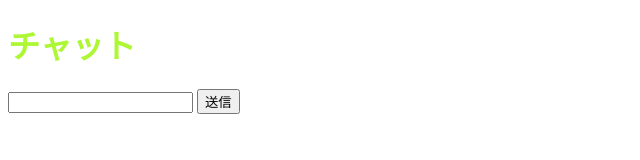
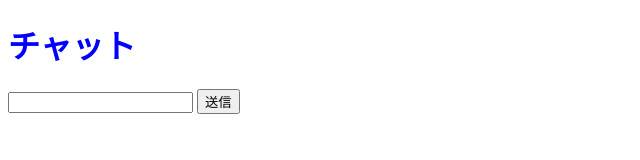
Before and after one commit to 10chite/chat-app, a website: page template.html in a window 1280 px wide. Shown: the whole page, without its empty margins (0-640 px from the left). Drawn offline with Linux system fonts and the light colour scheme.

Commit message:
色を青に変更

```diff
--- a/static/style.css
+++ b/static/style.css
@@ -1,3 +1,3 @@
 .app-title {
-  color: #adf734;
+  color: blue;
 }
```
